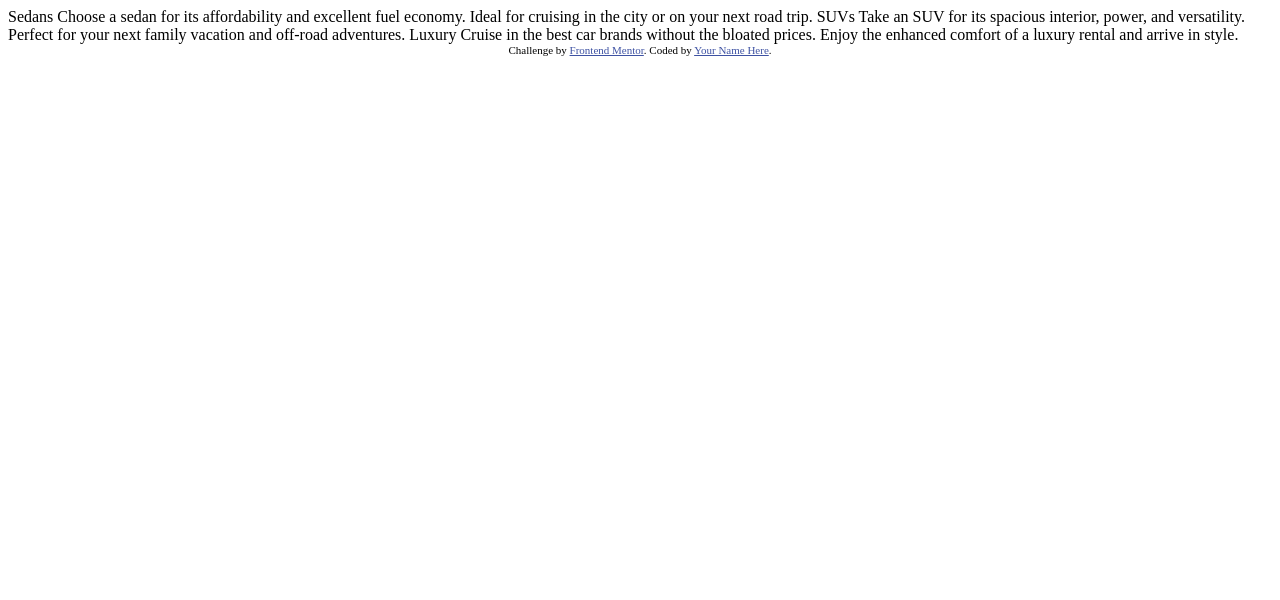
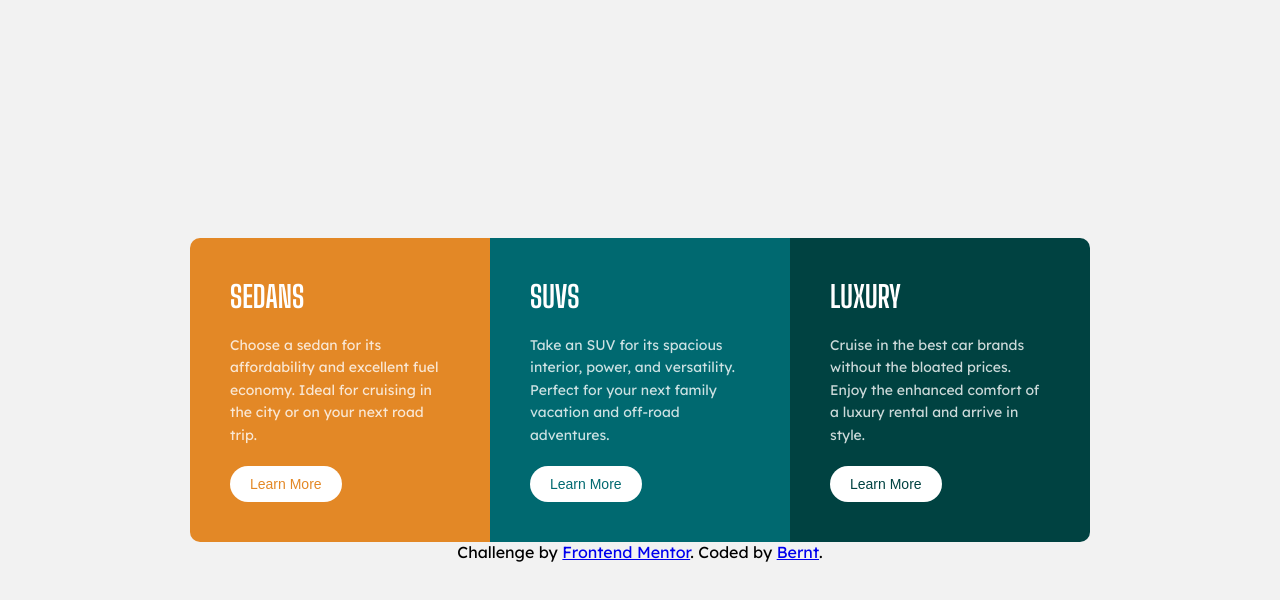
Before and after one commit to BJ-Kodehode/3-column-preview-card-component-main, a plain HTML site: page index.html in a window 1280 px wide. Drawn offline with Linux system fonts and the light colour scheme.

Commit message:
synced som changes

```diff
--- a/index.html
+++ b/index.html
@@ -1,36 +1,50 @@
 <!DOCTYPE html>
 <html lang="en">
   <head>
-  <meta charset="UTF-8">
-  <meta name="viewport" content="width=device-width, initial-scale=1.0"> <!-- displays site properly based on user's device -->
-
-  <link rel="icon" type="image/png" sizes="32x32" href="./images/favicon-32x32.png">
-
-  <title>Frontend Mentor | 3-column preview card component</title>
-
-  <!-- Feel free to remove these styles or customise in your own stylesheet 👍 -->
-  <style>
-    .attribution { font-size: 11px; text-align: center; }
-    .attribution a { color: hsl(228, 45%, 44%); }
-  </style>
+    <meta charset="UTF-8" />
+    <meta name="viewport" content="width=device-width, initial-scale=1.0" />
+    <title>3-Column Preview Card</title>
+    <link rel="stylesheet" href="styles.css" />
+    <link
+      rel="icon"
+      type="image/png"
+      sizes="32x32"
+      href="./images/favicon-32x32.png"
+    />
   </head>
   <body>
-
-  Sedans
-  Choose a sedan for its affordability and excellent fuel economy. Ideal for cruising in the city
-  or on your next road trip.
-
-  SUVs
-  Take an SUV for its spacious interior, power, and versatility. Perfect for your next family vacation
-  and off-road adventures.
-
-  Luxury
-  Cruise in the best car brands without the bloated prices. Enjoy the enhanced comfort of a luxury
-  rental and arrive in style.
+    <div class="container">
+      <div class="card sedan">
+        <h2>Sedans</h2>
+        <p>
+          Choose a sedan for its affordability and excellent fuel economy. Ideal
+          for cruising in the city or on your next road trip.
+        </p>
+        <button>Learn More</button>
+      </div>
+      <div class="card suv">
+        <h2>SUVs</h2>
+        <p>
+          Take an SUV for its spacious interior, power, and versatility. Perfect
+          for your next family vacation and off-road adventures.
+        </p>
+        <button>Learn More</button>
+      </div>
+      <div class="card luxury">
+        <h2>Luxury</h2>
+        <p>
+          Cruise in the best car brands without the bloated prices. Enjoy the
+          enhanced comfort of a luxury rental and arrive in style.
+        </p>
+        <button>Learn More</button>
+      </div>
+    </div>
 
     <div class="attribution">
-    Challenge by <a href="https://www.frontendmentor.io?ref=challenge" target="_blank">Frontend Mentor</a>.
-    Coded by <a href="#">Your Name Here</a>.
+      Challenge by
+      <a href="https://www.frontendmentor.io?ref=challenge" target="_blank"
+        >Frontend Mentor</a
+      >. Coded by <a href="#">Bernt</a>.
     </div>
   </body>
 </html>
--- /dev/null
+++ b/styles.css
@@ -0,0 +1,88 @@
+/* Google Font */
+@import url('https://fonts.googleapis.com/css2?family=Lexend+Deca&family=Big+Shoulders+Display:wght@700&display=swap');
+
+* {
+    margin: 0;
+    padding: 0;
+    box-sizing: border-box;
+}
+
+body {
+    font-family: 'Lexend Deca', sans-serif;
+    display: flex;
+    flex-direction: column;
+    justify-content: center;
+    align-items: center;
+    height: 100vh;
+    background-color: hsl(0, 0%, 95%);
+}
+
+/* Container for the three cards */
+.container {
+    display: flex;
+    max-width: 900px;
+    border-radius: 10px;
+    overflow: hidden;
+}
+
+/* Individual Card Styles */
+.card {
+    padding: 40px;
+    color: white;
+    width: 300px;
+}
+
+/* Background colors */
+.sedan { background-color: hsl(31, 77%, 52%); }
+.suv { background-color: hsl(184, 100%, 22%); }
+.luxury { background-color: hsl(179, 100%, 13%); }
+
+/* Headings */
+h2 {
+    font-family: 'Big Shoulders Display', sans-serif;
+    font-size: 30px;
+    text-transform: uppercase;
+    margin-bottom: 20px;
+}
+
+/* Paragraph text */
+p {
+    font-size: 14px;
+    line-height: 1.6;
+    opacity: 0.8;
+}
+
+/* Buttons */
+button {
+    background-color: white;
+    border: none;
+    padding: 10px 20px;
+    border-radius: 25px;
+    font-size: 14px;
+    cursor: pointer;
+    margin-top: 20px;
+    transition: 0.3s;
+}
+
+/* Button colors based on card */
+.sedan button { color: hsl(31, 77%, 52%); }
+.suv button { color: hsl(184, 100%, 22%); }
+.luxury button { color: hsl(179, 100%, 13%); }
+
+/* Button hover effect */
+button:hover {
+    background-color: transparent;
+    border: 2px solid white;
+    color: white;
+}
+
+/* Responsive Design */
+@media (max-width: 768px) {
+    .container {
+        flex-direction: column;
+    }
+    .card {
+        width: 100%;
+        text-align: center;
+    }
+}
```
Lines whose indentation alone changed are shown as unchanged.
